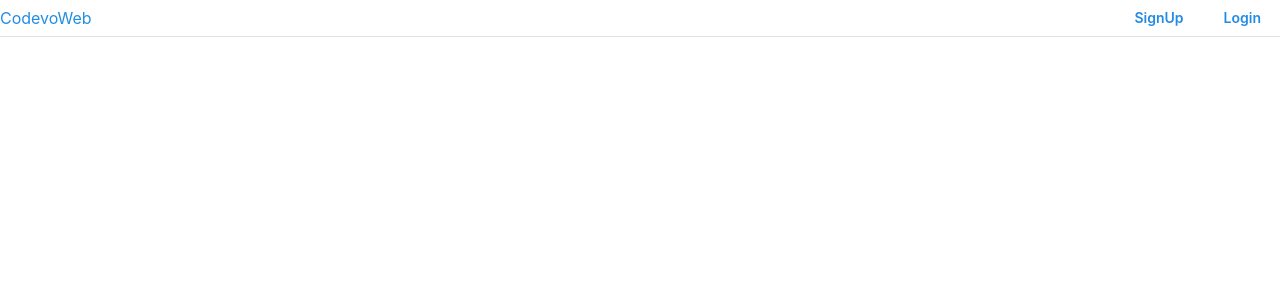
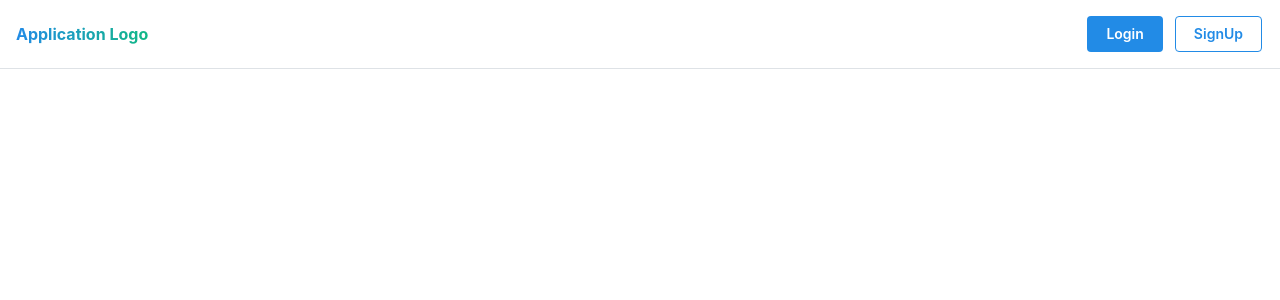
Before and after one commit to AdemBenAbdallah/react-ts-template, a React (Vite) app: page / in a window 1280 px wide. Shown: the top 300 px of the page. Built offline with nearby package versions, Linux system fonts and the light colour scheme; no server answers.

Commit message:
make the route paths more type safty

```diff
--- a/src/core/components/Header.tsx
+++ b/src/core/components/Header.tsx
@@ -1,70 +1,48 @@
-import { authApi } from "@/api";
-import { useAuthContext } from "@/common/contexts/authProvider/useAuthContext";
-import { Box, Button, Flex, Text } from "@mantine/core";
-import { useMutation } from "@tanstack/react-query";
-import { useNavigate } from "react-router-dom";
+import { authApi } from '@/api';
+import { useAuthContext } from '@/common/contexts/authProvider/useAuthContext';
+import { useNavigateTo } from '@/hooks';
+import { PATHS } from '@/router/path';
+import { Box, Button, Flex, Group, Text } from '@mantine/core';
+import { useMutation } from '@tanstack/react-query';
 
 const Header = () => {
-  const navigate = useNavigate();
   const stateContext = useAuthContext();
   const user = stateContext.state.authUser;
+  const navigateTo = useNavigateTo();
 
-  const { mutate, isPending } = useMutation({
+  const { mutate: $logoutUser, isPending } = useMutation({
     mutationFn: () => authApi.logoutUser(),
     onSuccess: () => {
-      window.location.href = "/login";
+      window.location.href = '/login';
     },
-    // onError: (error) => {
-    //   Uncomment and adjust error handling as needed
-    //   if (Array.isArray(error.response?.data?.error)) {
-    //     error.response.data.error.forEach((el) =>
-    //       console.log("error", el.message)
-    //     );
-    //   } else {
-    //     console.log("error", error.response?.data?.error);
-    //   }
-    // },
   });
 
   return (
-    <Flex align="center" justify="space-between" h="100%">
+    <Flex align="center" justify="space-between" h="100%" p={'md'}>
       <Text
         variant="gradient"
-        w={700}
-        onClick={() => navigate("/")}
-        style={{ cursor: "pointer" }}
+        fw={700}
+        onClick={() => navigateTo('/')}
+        style={{ cursor: 'pointer' }}
+        gradient={{ from: 'blue', to: 'teal', deg: 90 }}
       >
-        CodevoWeb
+        Application Logo
       </Text>
       <Box>
         {!user && (
-          <>
-            <Button
-              variant="subtle"
-              mr={2}
-              onClick={() => navigate("/register")}
-            >
+          <Group gap={'sm'}>
+            <Button onClick={() => navigateTo(PATHS.LOGIN)}>Login</Button>
+            <Button variant="outline" mr={2} onClick={() => navigateTo(PATHS.REGISTER)}>
               SignUp
             </Button>
-            <Button variant="subtle" onClick={() => navigate("/login")}>
-              Login
-            </Button>
-          </>
+          </Group>
         )}
         {user && (
           <>
-            <Button
-              variant="subtle"
-              loading={isPending}
-              onClick={() => navigate("/profile")}
-            >
+            <Button variant="subtle" loading={isPending} onClick={() => navigateTo(PATHS.PRROFILE)}>
               Profile
             </Button>
-            <Button
-              variant="subtle"
-              loading={isPending}
-              onClick={() => mutate()}
-            >
+            <Button variant="outline" loading={isPending} onClick={() => $logoutUser()}>
               Logout
             </Button>
           </>
--- /dev/null
+++ b/src/hooks/index.ts
@@ -0,0 +1,3 @@
+import useNavigateTo from './useNavigateTo/useNavigateTo';
+
+export { useNavigateTo };
--- /dev/null
+++ b/src/hooks/useNavigateTo/useNavigateTo.tsx
@@ -0,0 +1,19 @@
+import { useNavigate } from 'react-router-dom';
+
+const useNavigateTo = () => {
+  const navigate = useNavigate();
+
+  const navigateTo = (path: string, params?: Record<string, string>) => {
+    const url = new URL(path, window.location.href);
+    if (params) {
+      Object.entries(params).forEach(([key, value]) => {
+        url.searchParams.set(key, value);
+      });
+    }
+    navigate(url.pathname + url.search);
+  };
+
+  return navigateTo;
+};
+
+export default useNavigateTo;
--- /dev/null
+++ b/src/pages/unauthorized.page.tsx
@@ -0,0 +1,5 @@
+const UnauthorizedPage = () => {
+  return <div>UnauthorizedPage</div>;
+};
+
+export default UnauthorizedPage;
--- a/src/router/index.tsx
+++ b/src/router/index.tsx
@@ -1,17 +1,38 @@
+import RequireUser from '@/core/components/RequiredUser';
 import Layout from '@/core/layouts/Layout';
 import React from 'react';
 import { RouteObject } from 'react-router-dom';
 import { Loadable } from './Loadable';
+import { PATHS } from './path';
 
-const Home = Loadable(React.lazy(() => import('../pages/home.page')));
-const Login = Loadable(React.lazy(() => import('../pages/auth/login.page')));
+const HomePage = Loadable(React.lazy(() => import('../pages/home.page')));
+const LoginPage = Loadable(React.lazy(() => import('../pages/auth/login.page')));
+const RegisterPage = Loadable(React.lazy(() => import('../pages/auth/register.page')));
+const EmailVerificationPage = Loadable(React.lazy(() => import('../pages/auth/verifyemail.page')));
+
+const UnauthorizePage = Loadable(React.lazy(() => import('../pages/unauthorized.page')));
+const ProfilePage = Loadable(React.lazy(() => import('../pages/profile.page')));
 
 const authRoutes: RouteObject = {
   path: '*',
   children: [
     {
-      path: 'login',
-      element: <Login />,
+      path: PATHS.LOGIN,
+      element: <LoginPage />,
+    },
+    {
+      path: PATHS.REGISTER,
+      element: <RegisterPage />,
+    },
+    {
+      path: PATHS.VERIFY_EMAIL.INDEX,
+      element: <EmailVerificationPage />,
+      children: [
+        {
+          path: PATHS.VERIFY_EMAIL.VERIFY,
+          element: <EmailVerificationPage />,
+        },
+      ],
     },
   ],
 };
@@ -22,7 +43,21 @@ const normalRoutes: RouteObject = {
   children: [
     {
       index: true,
-      element: <Home />,
+      element: <HomePage />,
+    },
+    {
+      path: PATHS.PRROFILE,
+      element: <RequireUser allowedRoles={['user', 'admin']} />,
+      children: [
+        {
+          path: '',
+          element: <ProfilePage />,
+        },
+      ],
+    },
+    {
+      path: PATHS.UNAUTHORIZED,
+      element: <UnauthorizePage />,
     },
   ],
 };
--- a/src/router/path.ts
+++ b/src/router/path.ts
@@ -1,12 +1,11 @@
 export const PATHS = {
-  HOME: {
-    INDEX: "/home/",
-    FALLBACK: "/home",
+  HOME: 'home',
+  LOGIN: 'login',
+  REGISTER: 'register',
+  VERIFY_EMAIL: {
+    INDEX: 'verifyemail',
+    VERIFY: ':verificationCode',
   },
-  LOGIN: "/login",
-  SIGNUP: "/signup",
-
-  // this route below needs to be PUBLIC !
-  FALLBACK: "/home",
-  //
+  PRROFILE: 'profile',
+  UNAUTHORIZED: 'unauthorized',
 };
```
Also changed, not shown: src/pages/auth/register.page.tsx (renamed from src/pages/auth/register;page.tsx), src/pages/unauthorize.page.tsx (deleted).
